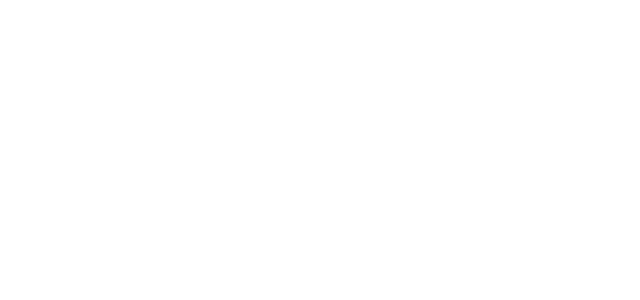
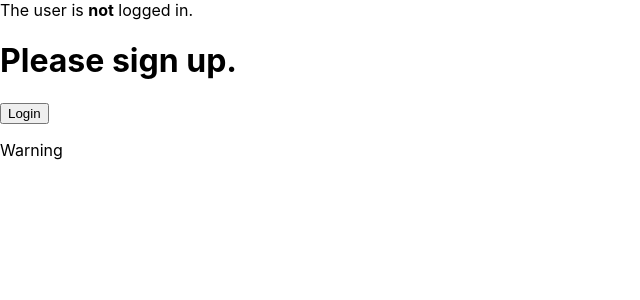
Before and after one commit to ssw3131/study, a React (Create React App) app in the folder react/4/my-app/: page /MainConcept7 in a window 1280 px wide. Shown: the top 300 px of the page, without its empty margins (0-640 px from the left). Built offline with nearby package versions, Linux system fonts and the light colour scheme.

Commit message:
조건부 렌더링

```diff
--- a/react/4/my-app/src/AppRouter.js
+++ b/react/4/my-app/src/AppRouter.js
@@ -7,6 +7,7 @@ import MainConcept2 from './MainConcept/MainConcept2';
 import MainConcept4 from './MainConcept/MainConcept4';
 import MainConcept5 from './MainConcept/MainConcept5';
 import MainConcept6 from './MainConcept/MainConcept6';
+import MainConcept7 from './MainConcept/MainConcept7';
 
 function AppRouter() {
   return (
@@ -17,6 +18,7 @@ function AppRouter() {
       <Route path="/MainConcept4" component={MainConcept4} />
       <Route path="/MainConcept5" component={MainConcept5} />
       <Route path="/MainConcept6" component={MainConcept6} />
+      <Route path="/MainConcept7" component={MainConcept7} />
     </Router>
   );
 }
--- a/react/4/my-app/src/AppRouterList.js
+++ b/react/4/my-app/src/AppRouterList.js
@@ -10,6 +10,7 @@ function AppRouterList() {
         <li><Link to="/MainConcept4">4 Components and Props</Link></li>
         <li><Link to="/MainConcept5">5 State와 생명주기</Link></li>
         <li><Link to="/MainConcept6">6 이벤트 처리하기</Link></li>
+        <li><Link to="/MainConcept7">7 조건부 렌더링</Link></li>
       </ul>
     </div>
   );
--- /dev/null
+++ b/react/4/my-app/src/MainConcept/MainConcept7.js
@@ -0,0 +1,80 @@
+import React from 'react';
+
+class LogoutButton extends React.Component {
+
+  render() {
+    return (
+      <button onClick={this.props.onClick}>
+        Logout
+      </button>
+    );
+  }
+}
+
+class LoginButton extends React.Component {
+
+  render() {
+    return (
+      <button onClick={this.props.onClick}>
+        Login
+      </button>
+    );
+  }
+}
+
+class Greeting extends React.Component {
+
+  render() {
+    if (this.props.isLoggedIn) return <h1>Welcome back!</h1>;
+    else return <h1>Please sign up.</h1>;
+  }
+}
+
+class WarningBanner extends React.Component {
+
+  render() {
+    if (this.props.isLoggedIn) return null;
+    else return <p>Warning</p>;
+  }
+}
+
+class MainConcept7 extends React.Component {
+  constructor(props) {
+    super(props);
+    this.hadleLoginClick = this.hadleLoginClick.bind(this);
+    this.hadleLogoutClick = this.hadleLogoutClick.bind(this);
+    this.state = { isLoggedIn: false };
+  }
+
+  hadleLoginClick() {
+    this.setState({ isLoggedIn: true });
+  }
+
+  hadleLogoutClick() {
+    this.setState({ isLoggedIn: false });
+  }
+
+  render() {
+    const isLoggedIn = this.state.isLoggedIn;
+    let button;
+
+    if (isLoggedIn) {
+      button = <LogoutButton onClick={this.hadleLogoutClick} />
+    } else {
+      button = <LoginButton onClick={this.hadleLoginClick} />
+    }
+
+    return (
+      <div>
+        <div>
+          The user is <b>{isLoggedIn ? 'currently' : 'not'}</b> logged in.
+        </div>
+        <Greeting isLoggedIn={isLoggedIn} />
+        {button}
+        <WarningBanner isLoggedIn={isLoggedIn} />
+      </div>
+    );
+  }
+}
+
+export default MainConcept7;
```
